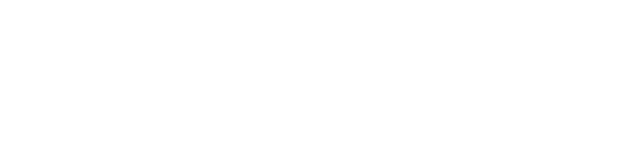
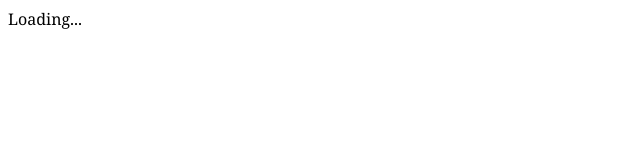
Before and after one commit to jamesbmadden/ww1-project, a website with bundled scripts: page index.html in a window 1280 px wide. Shown: the full height of the page, 0-640 px from the left. Built offline with nearby package versions, Linux system fonts and the light colour scheme.

Commit message:
Add loading message

```diff
--- a/index.html
+++ b/index.html
@@ -11,6 +11,6 @@
     </style>
   </head>
   <body>
-    <ww-timeline></ww-timeline>
+    <ww-timeline>Loading...</ww-timeline>
   </body>
 </html>
```
